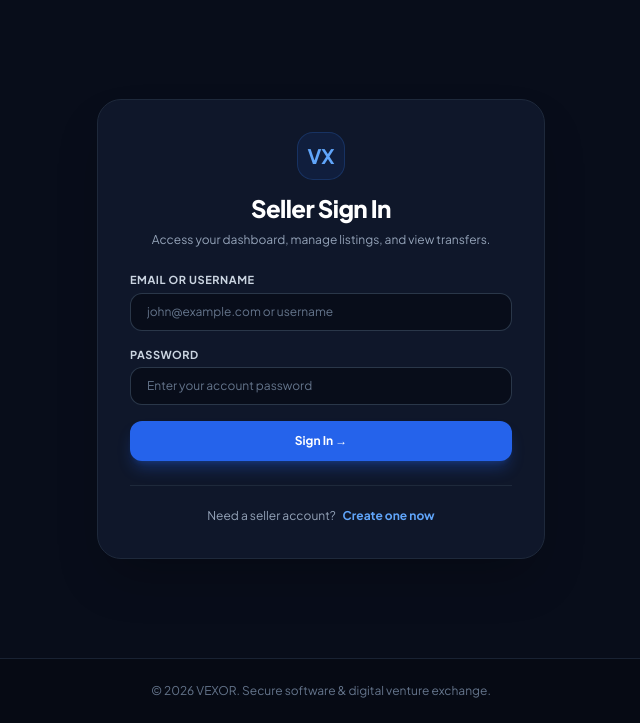
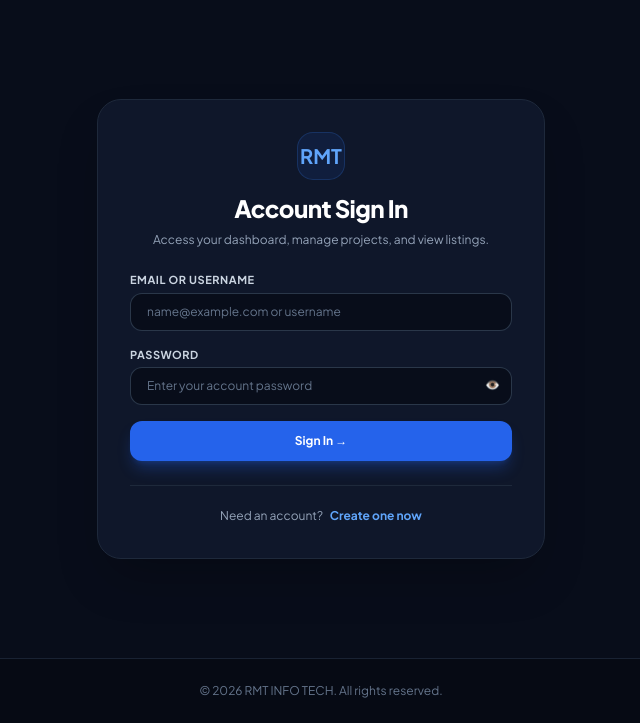
Before and after one commit to KHSHAH-685/RMT-INFO-TECH, a PHP site: page /rahmath/login.php in a window 1280 px wide. Shown: the part 77-800 px from the top of the page, without its empty margins (319-959 px from the left). Run offline with PHP 8.4, Linux system fonts and the light colour scheme; some libraries are stand-ins or nearby versions.

Commit message:
Refactor login.php for improved functionality and UI
Refactor login logic and improve error handling. Update HTML structure and styling for better user experience.

```diff
--- a/project_marketplace/public/login.php
+++ b/project_marketplace/public/login.php
@@ -1,65 +1,94 @@
 <?php
 declare(strict_types=1);
+
+if (session_status() === PHP_SESSION_NONE) {
     session_start();
+}
 
 require_once __DIR__ . '/../config/database.php';
 
 // Redirect if already logged in
 if (!empty($_SESSION['user_id'])) {
-    header('Location: index.php');
+    if (($_SESSION['role'] ?? '') === 'admin') {
+        header('Location: admin_dashboard.php');
+    } else {
+        header('Location: dashboard.php');
+    }
     exit;
 }
 
+$error = '';
+$pdo = null;
+
+try {
     $pdo = getDatabaseConnection();
-$error = '';
+} catch (Throwable $e) {
+    error_log("Login DB Connection Error: " . $e->getMessage());
+    $error = 'Database service is temporarily unavailable. Please retry in a few moments.';
+}
 
-// Generate CSRF token if not set
+// Generate secure CSRF token
 if (empty($_SESSION['csrf_token'])) {
     $_SESSION['csrf_token'] = bin2hex(random_bytes(32));
 }
 
 if ($_SERVER['REQUEST_METHOD'] === 'POST') {
     $csrfToken = $_POST['csrf_token'] ?? '';
+
     if (!hash_equals($_SESSION['csrf_token'], $csrfToken)) {
-        $error = 'Invalid security session. Please refresh and try again.';
+        $error = 'Invalid or expired session. Please refresh and try again.';
+    } elseif ($pdo === null) {
+        $error = 'Database connection offline. Unable to authenticate.';
     } else {
         $loginInput = trim($_POST['login_input'] ?? '');
         $password   = $_POST['password'] ?? '';
 
-        if (empty($loginInput) || empty($password)) {
+        if ($loginInput === '' || $password === '') {
             $error = 'Please enter both your email/username and password.';
         } else {
-            // Find by email or the account name stored in the users table.
+            try {
+                // Look up user by email or username
                 $stmt = $pdo->prepare("SELECT id, name, email, password_hash, role FROM users WHERE email = :email OR name = :name LIMIT 1");
-            $stmt->execute(['email' => $loginInput, 'name' => $loginInput]);
+                $stmt->execute([
+                    'email' => $loginInput,
+                    'name'  => $loginInput
+                ]);
                 $user = $stmt->fetch(PDO::FETCH_ASSOC);
 
-            // Verify password hash
                 if ($user && password_verify($password, $user['password_hash'])) {
-                // Session Fixation Prevention
+                    // Prevent session fixation
                     session_regenerate_id(true);
 
-                // Set session credentials
-                $_SESSION['user_id']  = $user['id'];
-                $_SESSION['username'] = $user['name'];
-                $_SESSION['email']    = $user['email'];
-                $_SESSION['role']     = $user['role'] ?? 'seller';
-
-                // Regenerate CSRF token post-auth
+                    // Set user session variables
+                    $_SESSION['user_id']    = $user['id'];
+                    $_SESSION['username']   = $user['name'];
+                    $_SESSION['email']      = $user['email'];
+                    $_SESSION['role']       = $user['role'] ?? 'seller';
                     $_SESSION['csrf_token'] = bin2hex(random_bytes(32));
 
-                // Route accordingly
+                    // Route user to appropriate destination
                     $action = trim($_GET['action'] ?? '');
                     if ($action === 'list') {
                         header('Location: add_project.php');
                     } elseif ($_SESSION['role'] === 'admin') {
                         header('Location: admin_dashboard.php');
                     } else {
+                        // Direct seller/standard users to dashboard or fallback
+                        if (file_exists(__DIR__ . '/dashboard.php')) {
+                            header('Location: dashboard.php');
+                        } elseif (file_exists(__DIR__ . '/admin_dashboard.php')) {
+                            header('Location: admin_dashboard.php');
+                        } else {
                             header('Location: index.php');
+                        }
                     }
                     exit;
                 } else {
-                $error = 'Invalid credentials provided.';
+                    $error = 'Invalid credentials provided. Check your details and try again.';
+                }
+            } catch (PDOException $pe) {
+                error_log("Login Query Execution Error: " . $pe->getMessage());
+                $error = 'An error occurred during authentication. Please retry.';
             }
         }
     }
@@ -70,7 +99,7 @@ if ($_SERVER['REQUEST_METHOD'] === 'POST') {
 <head>
     <meta charset="UTF-8">
     <meta name="viewport" content="width=device-width, initial-scale=1.0">
-    <title>Seller Sign In &bull; VEXOR</title>
+    <title>Seller Sign In &bull; RMT INFO TECH</title>
     <script src="https://cdn.tailwindcss.com"></script>
     <link rel="preconnect" href="https://fonts.googleapis.com">
     <link rel="preconnect" href="https://fonts.gstatic.com" crossorigin>
@@ -79,43 +108,53 @@ if ($_SERVER['REQUEST_METHOD'] === 'POST') {
 </head>
 <body class="min-h-screen flex flex-col justify-between bg-[#080d1a] text-slate-200">
 
-    <?php include __DIR__ . '/navbar.php'; ?>
+    <?php
+    $navbarPath = __DIR__ . '/navbar.php';
+    if (file_exists($navbarPath)) {
+        include $navbarPath;
+    }
+    ?>
 
     <main class="flex-1 flex items-center justify-center p-6 py-12">
         <div class="max-w-md w-full bg-[#0f172a] border border-slate-800 rounded-3xl p-8 space-y-6 shadow-2xl">
 
             <div class="text-center space-y-2">
                 <div class="inline-flex items-center justify-center w-12 h-12 rounded-2xl bg-blue-600/10 text-blue-400 border border-blue-500/20 text-xl font-bold mb-1">
-                    VX
+                    RMT
                 </div>
-                <h1 class="text-2xl font-extrabold text-white tracking-tight">Seller Sign In</h1>
-                <p class="text-xs text-slate-400">Access your dashboard, manage listings, and view transfers.</p>
+                <h1 class="text-2xl font-extrabold text-white tracking-tight">Account Sign In</h1>
+                <p class="text-xs text-slate-400">Access your dashboard, manage projects, and view listings.</p>
             </div>
 
             <?php if (!empty($error)): ?>
                 <div class="p-3.5 bg-rose-500/10 border border-rose-500/20 rounded-xl text-xs text-rose-300 font-medium flex items-center gap-2">
-                    <span>⚠️</span>
+                    <span class="text-base leading-none">⚠️</span>
                     <span><?= htmlspecialchars($error) ?></span>
                 </div>
             <?php endif; ?>
 
             <form method="POST" action="login.php<?= !empty($_GET['action']) ? '?action=' . htmlspecialchars($_GET['action']) : '' ?>" class="space-y-4">
-                <input type="hidden" name="csrf_token" value="<?= htmlspecialchars($_SESSION['csrf_token']) ?>">
+                <input type="hidden" name="csrf_token" value="<?= htmlspecialchars($_SESSION['csrf_token'] ?? '') ?>">
 
                 <div class="space-y-1">
                     <label class="text-[11px] font-bold text-slate-300 uppercase tracking-wider block">Email or Username</label>
                     <input type="text" name="login_input" required value="<?= htmlspecialchars($_POST['login_input'] ?? '') ?>"
-                           placeholder="john@example.com or username"
-                           class="w-full bg-[#080d1a] border border-slate-700/80 rounded-xl px-4 py-2.5 text-xs text-white placeholder-slate-500 focus:outline-none focus:border-blue-500 transition">
+                           placeholder="name@example.com or username"
+                           class="w-full bg-[#080d1a] border border-slate-700/80 rounded-xl px-4 py-2.5 text-xs text-white placeholder-slate-500 focus:outline-none focus:border-blue-500 focus:ring-1 focus:ring-blue-500 transition">
                 </div>
 
                 <div class="space-y-1">
                     <div class="flex items-center justify-between">
                         <label class="text-[11px] font-bold text-slate-300 uppercase tracking-wider block">Password</label>
                     </div>
-                    <input type="password" name="password" required
+                    <div class="relative">
+                        <input type="password" id="passwordInput" name="password" required
                                placeholder="Enter your account password"
-                           class="w-full bg-[#080d1a] border border-slate-700/80 rounded-xl px-4 py-2.5 text-xs text-white placeholder-slate-500 focus:outline-none focus:border-blue-500 transition">
+                               class="w-full bg-[#080d1a] border border-slate-700/80 rounded-xl px-4 py-2.5 pr-10 text-xs text-white placeholder-slate-500 focus:outline-none focus:border-blue-500 focus:ring-1 focus:ring-blue-500 transition">
+                        <button type="button" onclick="togglePasswordVisibility()" class="absolute right-3 top-2.5 text-slate-400 hover:text-slate-200 text-xs">
+                            👁️
+                        </button>
+                    </div>
                 </div>
 
                 <button type="submit" class="w-full py-3 rounded-xl text-xs font-bold bg-blue-600 hover:bg-blue-500 text-white transition shadow-lg shadow-blue-600/30">
@@ -124,7 +163,7 @@ if ($_SERVER['REQUEST_METHOD'] === 'POST') {
             </form>
 
             <div class="pt-4 border-t border-slate-800 text-center">
-                <span class="text-xs text-slate-400">Need a seller account?</span>
+                <span class="text-xs text-slate-400">Need an account?</span>
                 <a href="signup.php" class="text-xs font-bold text-blue-400 hover:text-blue-300 ml-1">Create one now</a>
             </div>
 
@@ -132,8 +171,15 @@ if ($_SERVER['REQUEST_METHOD'] === 'POST') {
     </main>
 
     <footer class="border-t border-slate-800/80 bg-[#060a14] py-6 text-xs text-slate-500 text-center">
-        &copy; <?= date('Y') ?> VEXOR. Secure software &amp; digital venture exchange.
+        &copy; <?= date('Y') ?> RMT INFO TECH. All rights reserved.
     </footer>
+
+    <script>
+        function togglePasswordVisibility() {
+            const pass = document.getElementById('passwordInput');
+            pass.type = pass.type === 'password' ? 'text' : 'password';
+        }
+    </script>
 
 </body>
 </html>
```
Lines whose indentation alone changed are shown as unchanged.
